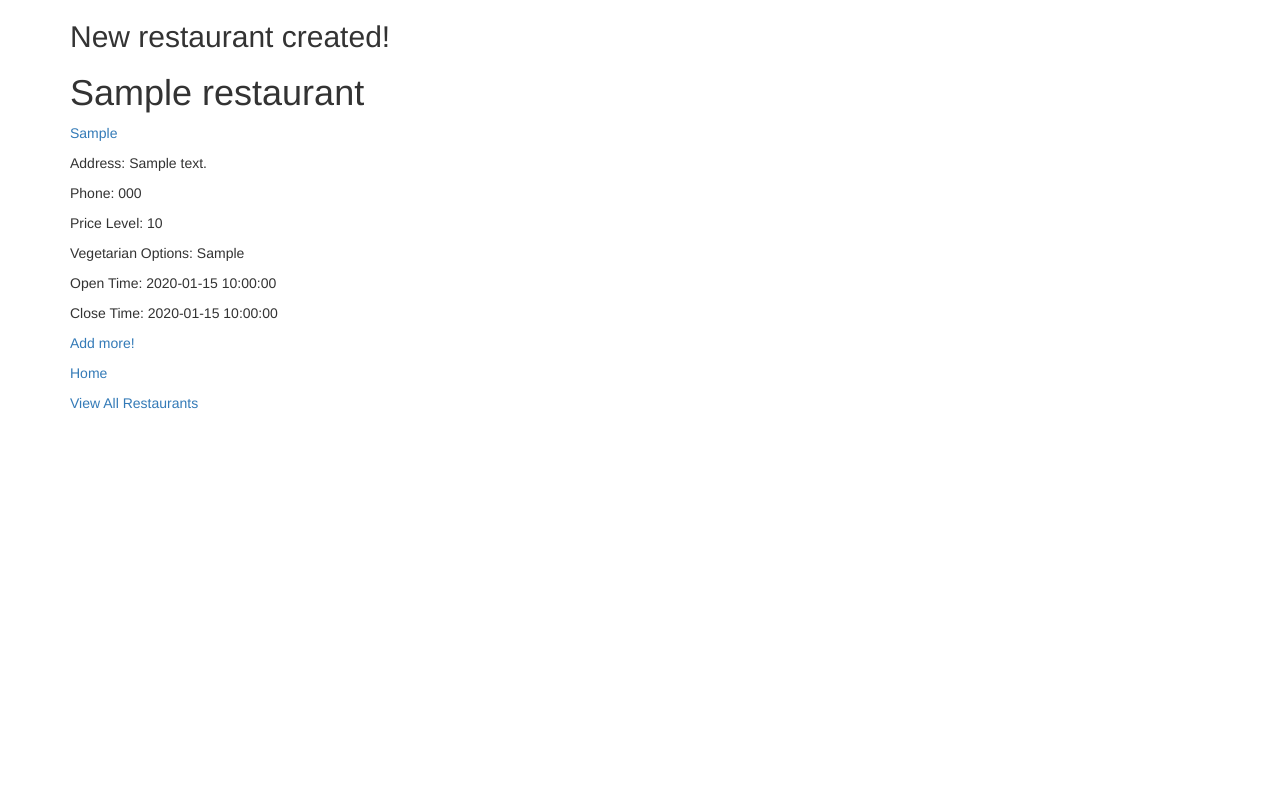
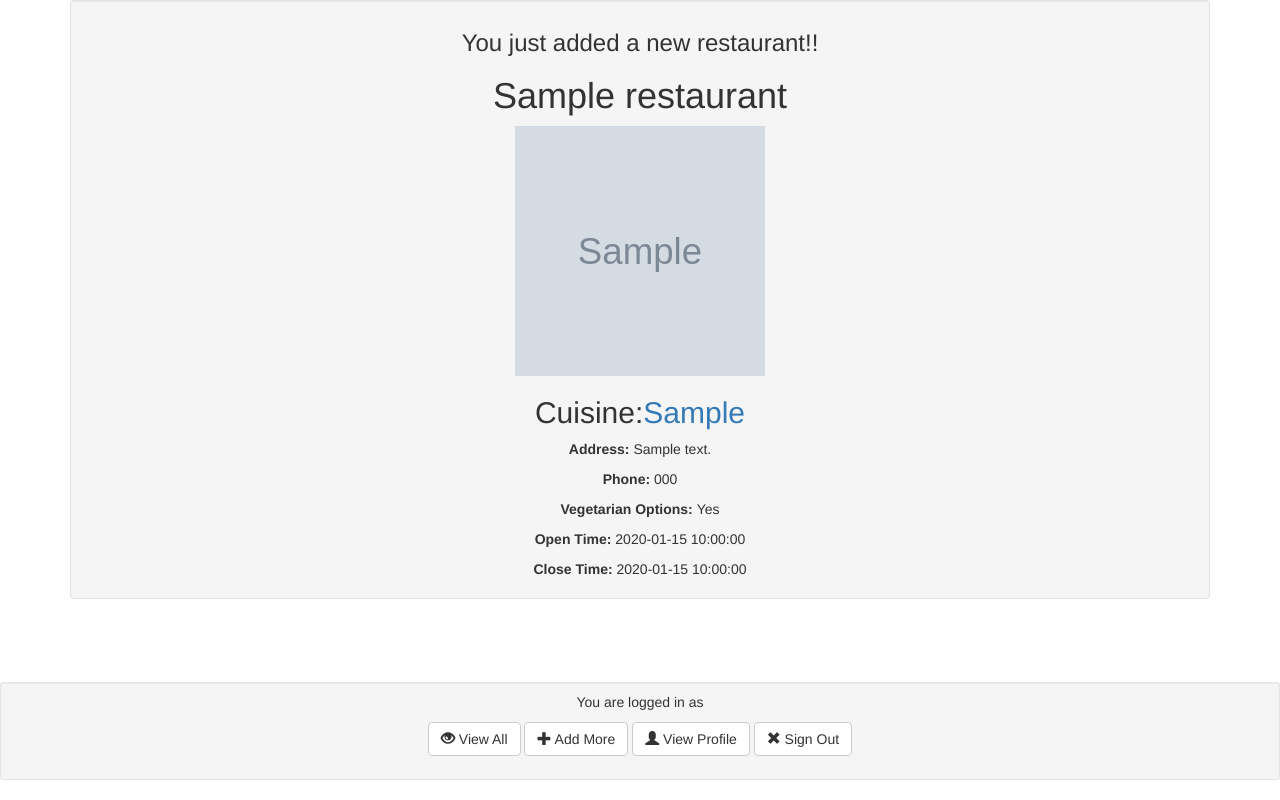
Before and after one commit to kbulloch/Epifoodus, a PHP site: template views/add_restaurant.twig in a window 1280 px wide. Run offline with PHP 8.4, Linux system fonts and the light colour scheme; the template is opened without the code that fills it: most values are stand-ins (such as "Sample title", 1, 10 or a date in 2020); grey boxes marked "Sample" are stand-in pictures; some libraries are stand-ins or nearby versions.

Commit message:
style for add_restaurant and main.twig

```diff
--- a/views/add_restaurant.twig
+++ b/views/add_restaurant.twig
@@ -3,28 +3,81 @@
     <title>Epifoodus Admin</title>
     <link rel='stylesheet' href='https://maxcdn.bootstrapcdn.com/bootstrap/3.3.1/css/bootstrap.min.css'>
   </head>
-  <body>
-    <div class="container">
+  <body class="container">
 
-        <h2> New restaurant created! </h2>
-        <h1>{{ restaurant.getName }}</h1>
+<div class="well well-sm" style="text-align:center">
+<h3> You just added a new restaurant!!</h3>
+  <h1>{{ restaurant.getName }}</h1>
+    <p>{# restaurant.getCuisineImg #}</p>
+      <p>
+        <img src="{{ restaurant.getImg }}" alt="{{ restaurant.getImg }}" height="250px" width="250px"/>
+      </p>
+  <h2>Cuisine:<a href="/cuisine/{{ cuisine.getId }}">{{ cuisine.getType }}</a></h2>
+    <p><strong>Address: </strong>{{ restaurant.getAddress}}</p>
+    <p><strong>Phone: </strong>{{ restaurant.getPhone }}</p>
 
-        <p>{# restaurant.getCuisineImg #}</p>
-        <p><a href="/cuisine/{{ cuisine.getId }}">{{ cuisine.getType }}</a></p>
-        <p>Address: {{ restaurant.getAddress }}</p>
-        <p>Phone: {{ restaurant.getPhone }}</p>
-        <p>Price Level: {{ restaurant.getPrice }}</p>
+    {% if restaurant.getPrice == 1 %}
+    <p><strong>Price Range: </strong>$</p>
+
+    {% elseif restaurant.getPrice == 2 %}
+    <p><strong>Price Range: </strong>$$</p>
+
+    {% elseif restaurant.getPrice == 3 %}
+    <p><strong>Price Range: </strong>$$$</p>
+
+    {% endif %}
+
+    {% if restaurant.getVegie == 0 %}
+    <p><strong>Vegetarian Options: </strong>No</p>
+    {% else %}
+    <p><strong>Vegetarian Options: </strong>Yes</p>
+    {% endif %}
+
+    <p><strong>Open Time: </strong>{{ restaurant.getOpenTime }}</p>
+    <p><strong>Close Time: </strong>{{ restaurant.getCloseTime }}</p>
 
 
-        <p>Vegetarian Options: {{ restaurant.getVegie }}</p>
-        <p>Open Time: {{ restaurant.getOpenTime }}</p>
-        <p>Close Time: {{ restaurant.getCloseTime }}</p>
 
-        <p><a href="/restaurant_form">Add more!</a></p>
-        <p><a href="/">Home</a></p>
 
-        <a href="/restaurants">View All Restaurants</a>
 
-    </div>
+
+
+
+
+<!-- Footer navbar -->
+        <footer id="footer" class="navbar navbar-fixed-bottom">
+          <div class="well well-sm" style="text-align:center">
+
+
+            <p>You are logged in as {{ user.getUsername }}</p>
+            <!-- View all -->
+            <form class="btn-group inline" action="/restaurants" method="get">
+                <button class="btn btn-default btn-md">
+                <span class="glyphicon glyphicon-eye-open"></span> View All
+                </button>
+            </form>
+            <!-- Add more -->
+            <form class="btn-group inline" action="/restaurants_form" method="get">
+                <button class="btn btn-default btn-md">
+                <span class="glyphicon glyphicon-plus"></span> Add More
+                 </button>
+            </form>
+            <!-- View Profile -->
+            <form class="btn-group inline" action="/user" method="get">
+                <button class="btn btn-default btn-md">
+                <span class="glyphicon glyphicon-user"></span> View Profile
+                </button>
+            </form>
+            <!-- Sign out -->
+            <form class="btn-group" action="/logout" method="post">
+              <button class="btn btn-default btn-md">
+              <span class="glyphicon glyphicon-remove" aria-hidden="true"></span> Sign Out
+              </button>
+            </form>
+
+          </div>
+        </footer>
+
+
   </body>
 </html>
```
Also changed, not shown: app/app.php (+4 -3 lines), views/main.twig (+3 -15 lines), 2 other files.
